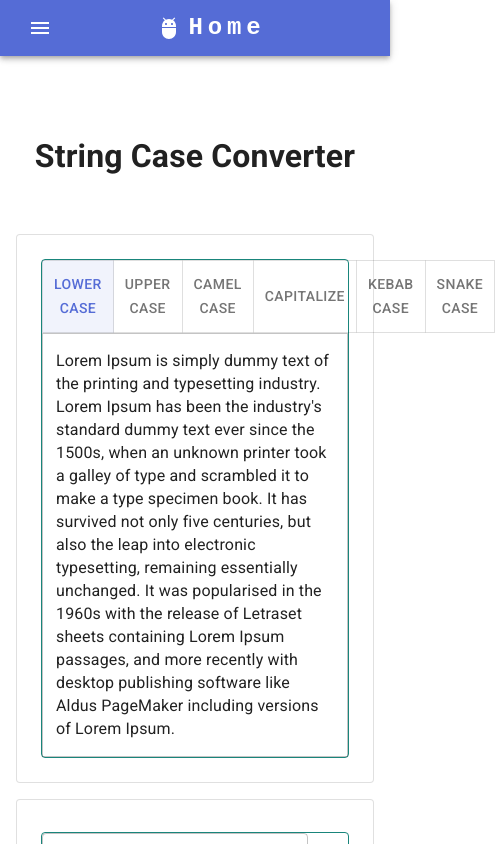
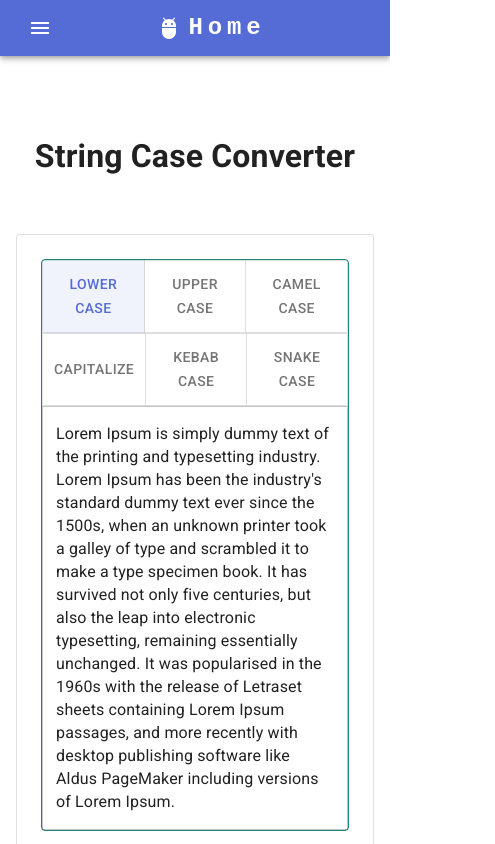
Before and after one commit to SalvatoreDiPalo/dev-helper, a React (Create React App) app: page /converters/string-case in a window 390 px wide. Shown: the top 844 px of the page, 495 px wide, since content can reach past the window. Built offline with nearby package versions, Linux system fonts and the light colour scheme.

Commit message:
Fix responsiveness of toggle buttons in Strinc Case Converter

```diff
--- a/src/pages/Converter/StringCase/index.js
+++ b/src/pages/Converter/StringCase/index.js
@@ -102,6 +102,19 @@ export default function StringCaseConverter({ title, description }) {
               <ToggleButton value={Formats.LOWER_CASE}>Lower case</ToggleButton>
               <ToggleButton value={Formats.UPPER_CASE}>Upper case</ToggleButton>
               <ToggleButton value={Formats.CAMEL_CASE}>Camel case</ToggleButton>
+            </ToggleButtonGroup>
+            <ToggleButtonGroup
+              color="primary"
+              value={format}
+              exclusive
+              fullWidth
+              onChange={handleFormatChange}
+              css={css`
+                & > button {
+                  border-radius: 0;
+                }
+              `}
+            >
               <ToggleButton value={Formats.CAPITALIZE}>Capitalize</ToggleButton>
               <ToggleButton value={Formats.KEBAB_CASE}>Kebab case</ToggleButton>
               <ToggleButton value={Formats.SNAKE_CASE}>Snake case</ToggleButton>
```
